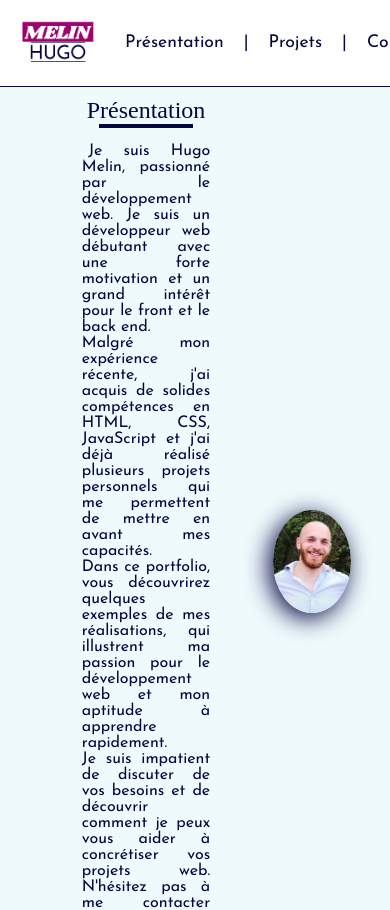
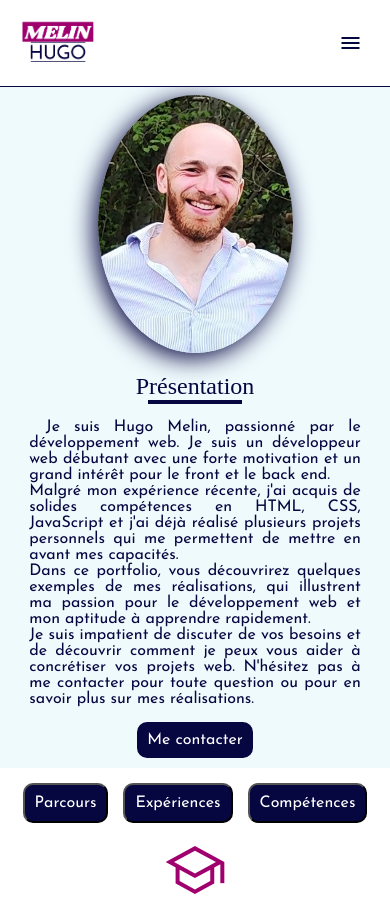
Before and after one commit to HugoMelin/Projet_CEF_Portfolio, a Vue app: page / in a window 390 px wide. Shown: the top 910 px of the page. Built offline with nearby package versions, Linux system fonts and the light colour scheme; a web font is replaced by a local one.

Commit message:
Add CSS to be responsive

```diff
--- a/src/assets/main.css
+++ b/src/assets/main.css
@@ -8,8 +8,8 @@
     justify-content: space-between;
 }
 
-footer {
-    justify-self: end;
+main {
+    margin-top: 85px;
 }
 
 * {
--- a/src/components/Courses.vue
+++ b/src/components/Courses.vue
@@ -87,4 +87,10 @@
         border-radius: 25px;
         box-shadow: -4px 5px 10px #060640;
     }
+
+    @media screen and (max-width: 480px) {
+        .courses {
+            width: 85%;
+        }
+    }
 </style>
--- a/src/components/Experiences.vue
+++ b/src/components/Experiences.vue
@@ -94,4 +94,10 @@
         border-radius: 25px;
         box-shadow: -4px 5px 10px #060640;
     }
+
+    @media screen and (max-width: 480px) {
+        .experience {
+            width: 85%;
+        }
+    }
 </style>
--- a/src/components/Header.vue
+++ b/src/components/Header.vue
@@ -1,11 +1,29 @@
+<script setup>
+    import { ref } from 'vue'
+
+    let showMenu = ref( false )
+</script>
+
 <template>
     <header>
         <nav>
             <router-link class="link__img" to="/">
                 <img src="@/assets/images/Melin-logo.png" alt="Melin Logo">
             </router-link>
-            <a class="link__img" href="#app">
-            </a>
+
+            <div class="sideNav__background" v-if="showMenu" @click="showMenu=false"></div>
+
+            <div class="sideNav" v-if="showMenu">
+                <span class="material-symbols-outlined" @click="showMenu=false">close</span>
+                <ul class="sideNav__list">
+                    <router-link id="about__link" to="/#about" @click="showMenu=false">Présentation</router-link>
+                    <router-link to="/#projets" @click="showMenu=false">Projets</router-link>
+                    <router-link to="/#contact" @click="showMenu=false">Contact</router-link>
+                </ul>
+            </div>
+
+            <span class="material-symbols-outlined burger-icon" @click="showMenu=true">menu</span>
+
             <div class="nav__link">
                 <router-link id="about__link" to="/#about">Présentation</router-link>
                 <span>|</span>
@@ -19,8 +37,9 @@
 
 <style scoped>
     header {
-        position: sticky;
+        position: fixed;
         background-color: white;
+        width: 99%;
         top: 0;
         padding: 15px;
         border-bottom: 1px solid #060640;
@@ -55,4 +74,48 @@
         border-radius: 10px;
         text-decoration: underline;
     }
+
+    .burger-icon {
+        display: none;
+    }
+
+    .sideNav {
+        width: 45%;
+        height: 100%;
+        box-sizing: border-box;
+        position: fixed;
+        top: 85px;
+        right: 0;
+        background-color: white;
+        padding: 10px;
+        border: 1px solid #060640;
+        border-top: none;
+        border-right: none;
+    }
+
+    .sideNav__background {
+        position: fixed;
+        top: 0;
+        left: 0;
+        height: 100%;
+        width: 100%;
+    }
+
+    .sideNav__list {
+        display: flex;
+        flex-direction: column;
+        gap: 15px;
+    }
+
+    @media screen and (max-width: 480px) {
+        .burger-icon {
+            display: block;
+            color: #060640;
+            margin-right: 10%;
+        }
+
+        .nav__link {
+            display: none;
+        }
+    }
 </style>
--- a/src/components/Presentation.vue
+++ b/src/components/Presentation.vue
@@ -87,4 +87,17 @@
         margin-bottom: 15px;
         margin-bottom: 2em;
     }
+
+    @media screen and (max-width: 480px) {
+        .presentation {
+            flex-direction: column-reverse;
+            padding: 10px 0;
+        }
+        .presentation__text p {
+            width: 85%;
+        }
+        img {
+            width: 50%;
+        }
+    }
 </style>
--- a/src/components/Skills.vue
+++ b/src/components/Skills.vue
@@ -165,4 +165,10 @@
         align-self: flex-start;
         margin: 15px 0;
     }
+
+    @media screen and (max-width: 480px) {
+        .competences {
+            width: 85%;
+        }
+    }
 </style>
--- a/src/views/NotFound.vue
+++ b/src/views/NotFound.vue
@@ -45,4 +45,12 @@
     .title {
         font-size: 2em;
     }
+
+    @media screen and (max-width: 480px) {
+        .error404 {
+            width: 100%;
+            padding: 5vh 0;
+            margin-top: 25%;
+        }
+    }
 </style>
```
Lines whose indentation alone changed are shown as unchanged.
